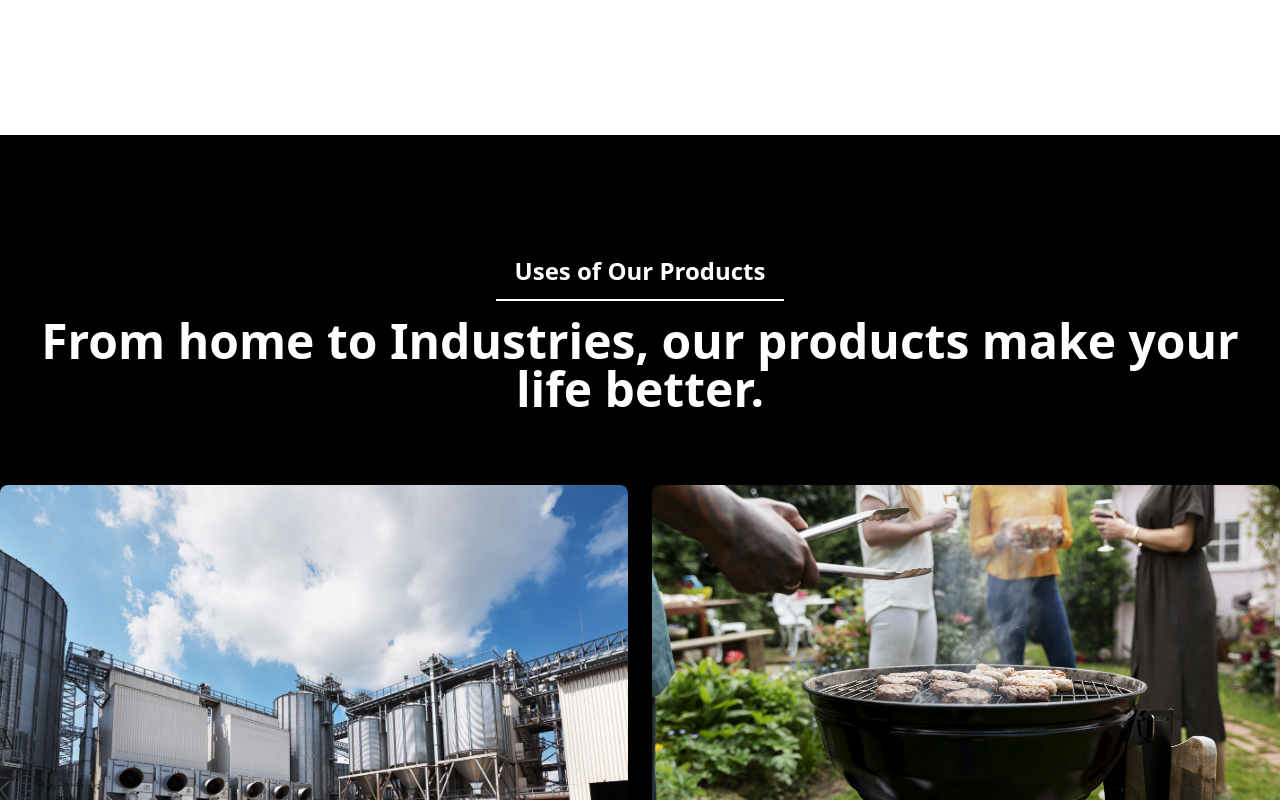
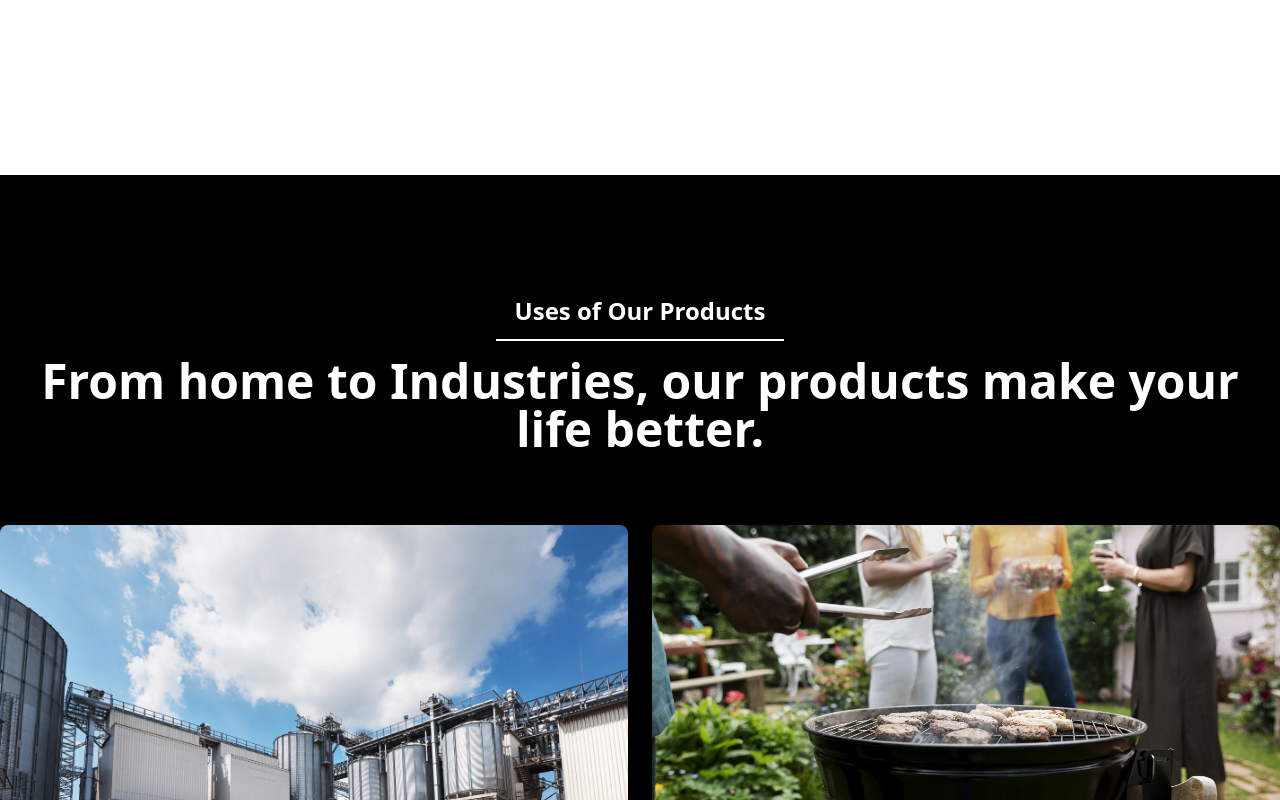
Before and after one commit to hilalhamdh/charcoalpremium, a React (Vite) app: page / in a window 1280 px wide. Shown: the part 2000-2800 px from the top of the page. Built offline with nearby package versions, Linux system fonts and the light colour scheme.

Commit message:
add file new

```diff
--- a/src/pages/UseproductPages.jsx
+++ b/src/pages/UseproductPages.jsx
@@ -34,7 +34,7 @@
   //     },
   //   ];
   return (
-    <div className="bg-black min-h-screen">
+    <div className="bg-black mt-10 min-h-screen">
       <div className="container mx-auto pt-30  ">
         <div className="w-72 items-center text-center justify-center mx-auto">
           <h2 className="text-2xl text-center font-bold text-white border-b-2 border-b-white pb-3 ">
```
